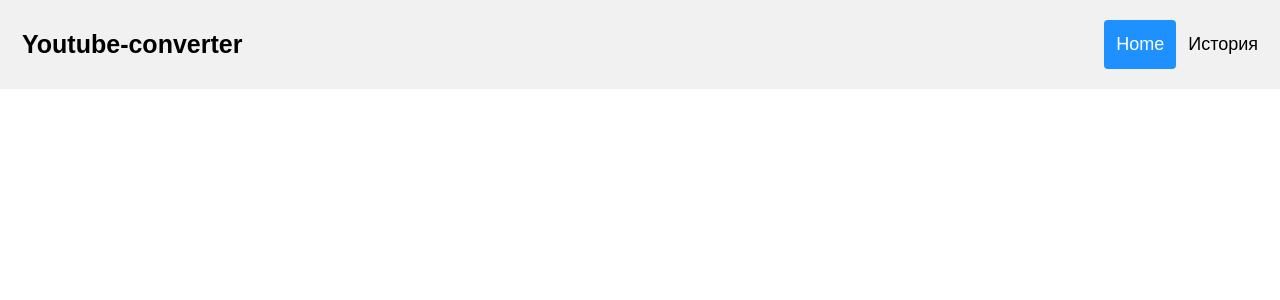
After one commit to AkmatovEldi/youtube-converter, a Django app: template converter/youconv/templates/youconv/base.html in a window 1280 px wide. The commit adds this page. Shown: the top 300 px of the page. Run offline with Django 3.2, Linux system fonts and the light colour scheme; the template is opened without the code that fills it, so the values that code supplies are empty.

Commit message:
create base.html

```diff
--- /dev/null
+++ b/converter/youconv/templates/youconv/base.html
@@ -0,0 +1,79 @@
+<!DOCTYPE html>
+{% load static %}
+<html>
+<head>
+    <meta name="viewport" content="width=device-width, initial-scale=1">
+    <style>
+        * {
+            box-sizing: border-box;
+        }
+
+        body {
+            margin: 0;
+            font-family: Arial, Helvetica, sans-serif;
+        }
+
+        .header {
+            overflow: hidden;
+            background-color: #f1f1f1;
+            padding: 20px 10px;
+        }
+
+        .header a {
+            float: left;
+            color: black;
+            text-align: center;
+            padding: 12px;
+            text-decoration: none;
+            font-size: 18px;
+            line-height: 25px;
+            border-radius: 4px;
+        }
+
+        .header a.logo {
+            font-size: 25px;
+            font-weight: bold;
+        }
+
+        .header a:hover {
+            background-color: #ddd;
+            color: black;
+        }
+
+        .header a.active {
+            background-color: dodgerblue;
+            color: white;
+        }
+
+        .header-right {
+            float: right;
+        }
+
+        @media screen and (max-width: 500px) {
+            .header a {
+                float: none;
+                display: block;
+                text-align: left;
+            }
+
+            .header-right {
+                float: none;
+            }
+        }
+    </style>
+</head>
+<body>
+
+<div class="header">
+    <a href="{% url 'redirect-by-link' %}" class="logo">Youtube-converter</a>
+    <div class="header-right">
+        <a class="active" href="{% url 'redirect-by-link' %}">Home</a>
+        <a href="{% url 'get-history' %}">История</a>
+    </div>
+</div>
+<div>
+    {% block content %}
+    {% endblock %}
+</div>
+
+</body>
--- a/converter/youconv/templates/youconv/history_details.html
+++ b/converter/youconv/templates/youconv/history_details.html
@@ -11,6 +11,7 @@
     <p>file_name: {{ history.file_name }}</p>
     <p>created: {{ history.created }}</p>
     <p><a href="/media/{{ history.file_name }}" download>{{ history.file_name}}</a><p/>
+
 </div>
 </form>
 </body>
--- a/converter/youconv/urls.py
+++ b/converter/youconv/urls.py
@@ -2,8 +2,8 @@ from django.urls import path
 from . import views
 
 urlpatterns = [
-    path('', views.redirect_by_link, name='redirect_by_link'),
-    path('history/', views.get_history, name='get_history'),
-    path('history/<int:history_id>/', views.get_history_details, name='get_history_details'),
+    path('', views.redirect_by_link, name='redirect-by-link'),
+    path('history/', views.get_history, name='get-history'),
+    path('history/<int:history_id>/', views.get_history_details, name='get-history-details'),
 
 ]
```
Also changed, not shown: converter/youconv/templates/youconv/converter.html (+5 -10 lines), converter/youconv/templates/youconv/history.html (+6 -9 lines), 1 other file.
